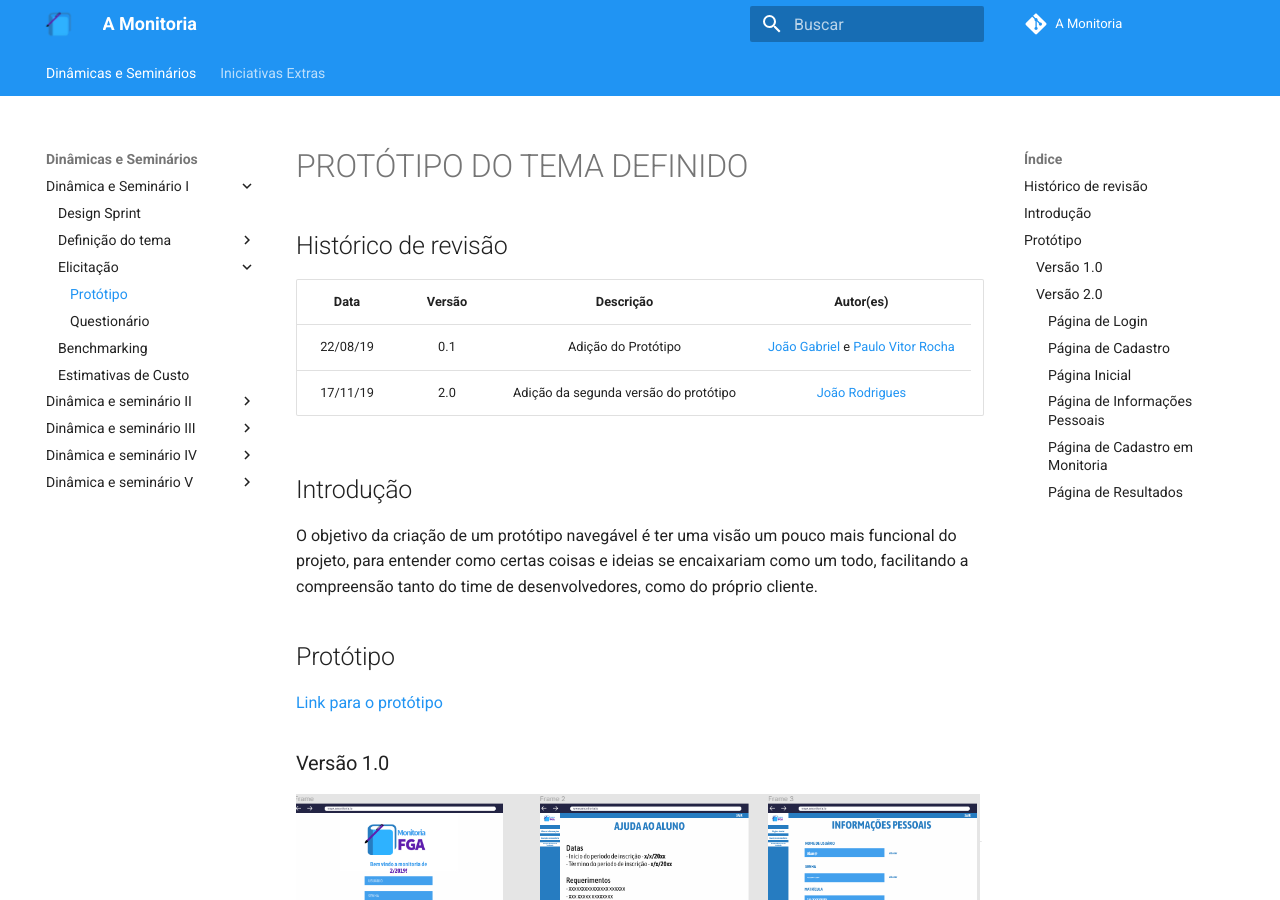
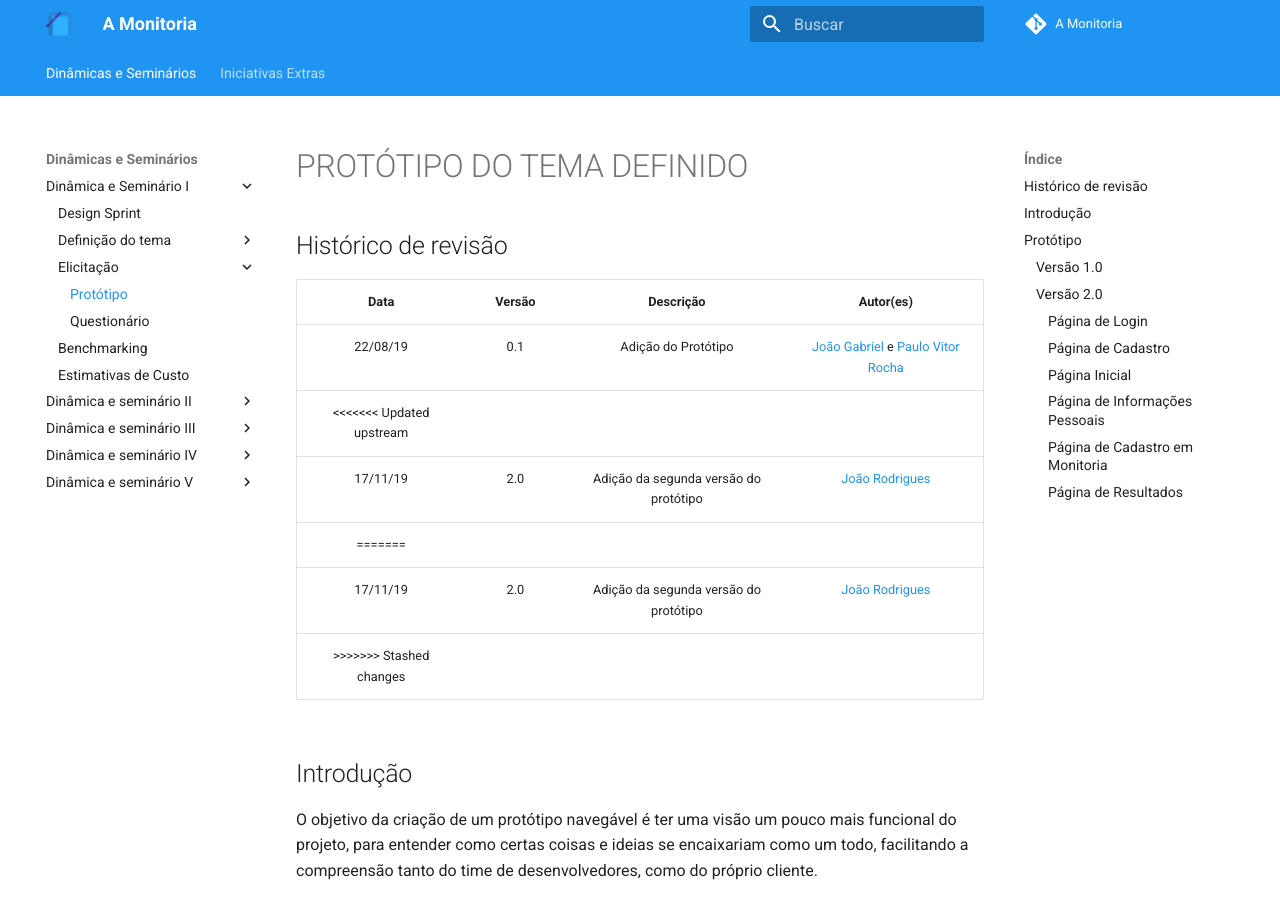
Before and after one commit to 2019-2-arquitetura-desenho/wiki, an MkDocs documentation site: the page built from docs/dinamica_seminario_I/Elicitacao/prototipo.md, in a window 1280 px wide and 900 px high. Built offline with MkDocs 1.6.1 and Material for MkDocs 9.7.7, drawn with Linux system fonts in a browser that asks for light colours; comment, search, counter and statistics services are not loaded; old or Windows-style settings are respelled for this version of MkDocs.

Commit message:
Fix table error

```diff
--- a/docs/dinamica_seminario_I/Elicitacao/prototipo.md
+++ b/docs/dinamica_seminario_I/Elicitacao/prototipo.md
@@ -5,7 +5,11 @@
 | Data | Versão | Descrição | Autor(es)|
 |:----:|:------:|:---------:|:--------:|
 | 22/08/19 | 0.1 | Adição do Protótipo | [João Gabriel](https://github.com/bielrossi15) e [Paulo Vitor Rocha](https://github.com/PauloVitorRocha) |
+<<<<<<< Updated upstream
 | 17/11/19 | 2.0 | Adição da segunda versão do protótipo | [João Rodrigues](https://github.com/rjoao)
+=======
+| 17/11/19 | 2.0 | Adição da segunda versão do protótipo | [João Rodrigues](https://github.com/rjoao) |
+>>>>>>> Stashed changes
 
 ## Introdução
 O objetivo da criação de um protótipo navegável é ter uma visão um pouco mais funcional do projeto, para entender como certas coisas e ideias se encaixariam como um todo, facilitando a compreensão tanto do time de desenvolvedores, como do próprio cliente.
```
